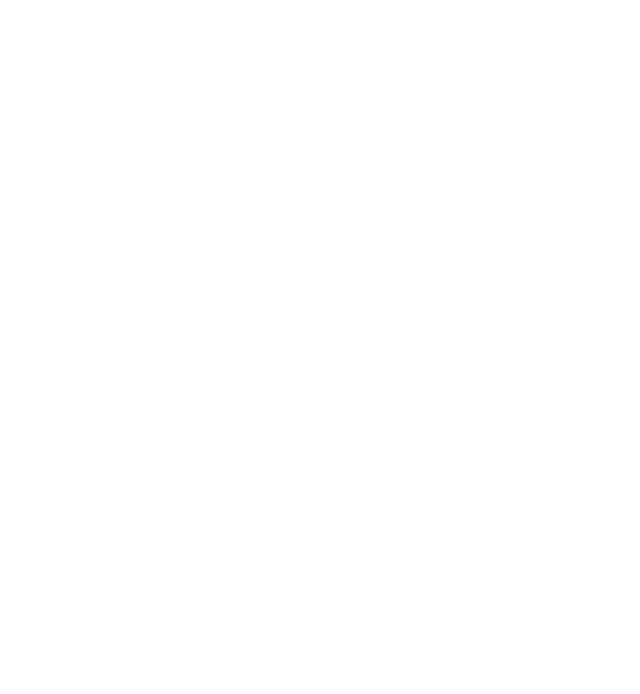
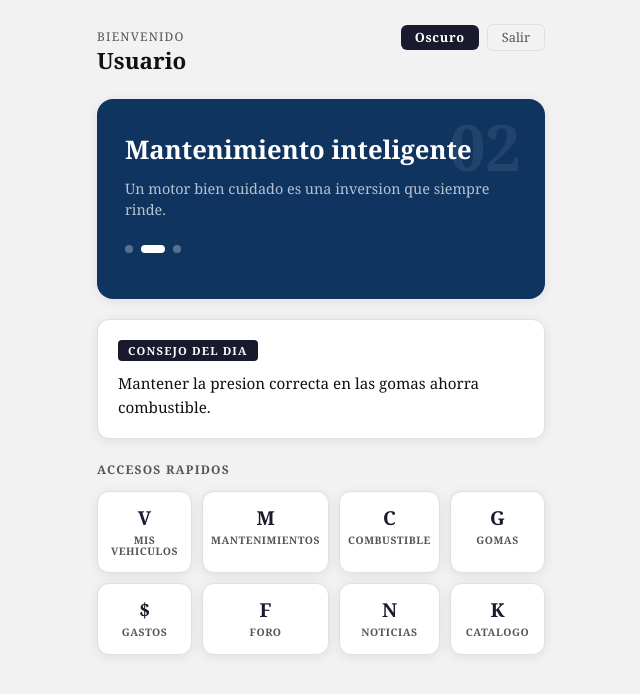
Before and after one commit to jorgematos27/autozone-itla, a React (Vite) app: page /dashboard in a window 1280 px wide. Shown: the top 694 px of the page, without its empty margins (319-959 px from the left). Built offline with nearby package versions, Linux system fonts and the light colour scheme.

Commit message:
Dashboard en su fase inicial agregado, diseño muy basico

```diff
--- a/src/App.tsx
+++ b/src/App.tsx
@@ -5,6 +5,7 @@
 import Registro from './pages/Registro/Registro';
 import Activar from './pages/Activar/Activar';
 import Login from './pages/Login/Login';
+import Dashboard from './pages/Dashboard/Dashboard';
 /* Core CSS required for Ionic components to work properly */
 import '@ionic/react/css/core.css';
 
@@ -54,6 +55,10 @@
     <Activar />
   </Route>
 
+  <Route exact path="/dashboard">
+    <Dashboard />
+  </Route>
+
 </IonRouterOutlet>
     </IonReactRouter>
   </IonApp>
--- /dev/null
+++ b/src/pages/Dashboard/Dashboard.css
@@ -0,0 +1,235 @@
+/* Variables por tema */
+body[data-tema="claro"] {
+  --fondo: #f2f2f2;
+  --fondo-card: #ffffff;
+  --texto-primario: #111111;
+  --texto-secundario: #555555;
+  --borde: #e0e0e0;
+  --sombra: 0 2px 12px rgba(0, 0, 0, 0.08);
+  --acento: #1a1a2e;
+  --acento-texto: #ffffff;
+  --btn-tema-fondo: #1a1a2e;
+  --btn-tema-texto: #ffffff;
+  --tag-fondo: #1a1a2e;
+  --tag-texto: #ffffff;
+}
+
+body[data-tema="oscuro"],
+body:not([data-tema]) {
+  --fondo: #0d0d0d;
+  --fondo-card: #1a1a1a;
+  --texto-primario: #f0f0f0;
+  --texto-secundario: #888888;
+  --borde: #2a2a2a;
+  --sombra: 0 2px 12px rgba(0, 0, 0, 0.4);
+  --acento: #e63946;
+  --acento-texto: #ffffff;
+  --btn-tema-fondo: #f0f0f0;
+  --btn-tema-texto: #111111;
+  --tag-fondo: #e63946;
+  --tag-texto: #ffffff;
+}
+
+.dash-content {
+  --background: var(--fondo);
+}
+
+.dash-wrapper {
+  max-width: 480px;
+  margin: 0 auto;
+  padding: 24px 16px 40px;
+  font-family: 'Georgia', serif;
+}
+
+/* Header */
+.dash-header {
+  display: flex;
+  justify-content: space-between;
+  align-items: flex-start;
+  margin-bottom: 24px;
+}
+
+.dash-label {
+  font-size: 0.75rem;
+  text-transform: uppercase;
+  letter-spacing: 0.1em;
+  color: var(--texto-secundario);
+}
+
+.dash-nombre {
+  font-size: 1.4rem;
+  font-weight: 700;
+  color: var(--texto-primario);
+  margin: 2px 0 0;
+}
+
+.dash-acciones {
+  display: flex;
+  gap: 8px;
+  align-items: center;
+}
+
+.btn-tema {
+  background: var(--btn-tema-fondo);
+  color: var(--btn-tema-texto);
+  border: none;
+  border-radius: 6px;
+  padding: 6px 14px;
+  font-size: 0.8rem;
+  font-weight: 600;
+  cursor: pointer;
+  letter-spacing: 0.05em;
+}
+
+.btn-salir {
+  background: transparent;
+  color: var(--texto-secundario);
+  border: 1px solid var(--borde);
+  border-radius: 6px;
+  padding: 6px 14px;
+  font-size: 0.8rem;
+  cursor: pointer;
+}
+
+/* Slider */
+.dash-slider {
+  border-radius: 16px;
+  overflow: hidden;
+  margin-bottom: 20px;
+  box-shadow: var(--sombra);
+}
+
+.slide-inner {
+  padding: 36px 28px 32px;
+  transition: background-color 0.6s ease;
+  position: relative;
+  min-height: 200px;
+}
+
+.slide-numero {
+  font-size: 4rem;
+  font-weight: 900;
+  color: rgba(255, 255, 255, 0.08);
+  position: absolute;
+  top: 16px;
+  right: 24px;
+  line-height: 1;
+  font-family: 'Georgia', serif;
+}
+
+.slide-titulo {
+  font-size: 1.6rem;
+  font-weight: 700;
+  color: #ffffff;
+  margin: 0 0 12px;
+  line-height: 1.2;
+  position: relative;
+}
+
+.slide-subtitulo {
+  font-size: 0.9rem;
+  color: rgba(255, 255, 255, 0.7);
+  margin: 0 0 24px;
+  line-height: 1.5;
+  position: relative;
+}
+
+.slide-dots {
+  display: flex;
+  gap: 8px;
+}
+
+.dot {
+  width: 8px;
+  height: 8px;
+  border-radius: 50%;
+  background: rgba(255, 255, 255, 0.3);
+  cursor: pointer;
+  transition: background 0.3s;
+}
+
+.dot.activo {
+  background: #ffffff;
+  width: 24px;
+  border-radius: 4px;
+}
+
+/* Motivacion */
+.dash-motivacion {
+  background: var(--fondo-card);
+  border: 1px solid var(--borde);
+  border-radius: 12px;
+  padding: 18px 20px;
+  margin-bottom: 24px;
+  box-shadow: var(--sombra);
+}
+
+.motiv-tag {
+  display: inline-block;
+  background: var(--tag-fondo);
+  color: var(--tag-texto);
+  font-size: 0.7rem;
+  text-transform: uppercase;
+  letter-spacing: 0.1em;
+  padding: 3px 10px;
+  border-radius: 4px;
+  margin-bottom: 10px;
+  font-weight: 600;
+}
+
+.motiv-texto {
+  color: var(--texto-primario);
+  font-size: 0.95rem;
+  line-height: 1.6;
+  margin: 0;
+}
+
+/* Accesos */
+.seccion-titulo {
+  font-size: 0.75rem;
+  text-transform: uppercase;
+  letter-spacing: 0.1em;
+  color: var(--texto-secundario);
+  margin: 0 0 14px;
+  font-weight: 600;
+}
+
+.accesos-grid {
+  display: grid;
+  grid-template-columns: repeat(4, 1fr);
+  gap: 10px;
+}
+
+.acceso-card {
+  background: var(--fondo-card);
+  border: 1px solid var(--borde);
+  border-radius: 12px;
+  padding: 16px 8px;
+  display: flex;
+  flex-direction: column;
+  align-items: center;
+  gap: 8px;
+  cursor: pointer;
+  box-shadow: var(--sombra);
+  transition: transform 0.15s, box-shadow 0.15s;
+}
+
+.acceso-card:active {
+  transform: scale(0.96);
+}
+
+.acceso-icono {
+  font-size: 1.2rem;
+  font-weight: 900;
+  color: var(--acento);
+  font-family: 'Georgia', serif;
+}
+
+.acceso-label {
+  font-size: 0.65rem;
+  color: var(--texto-secundario);
+  text-align: center;
+  text-transform: uppercase;
+  letter-spacing: 0.05em;
+  font-weight: 600;
+}
--- /dev/null
+++ b/src/pages/Dashboard/Dashboard.tsx
@@ -0,0 +1,153 @@
+import {
+  IonPage, IonContent, IonButton
+} from '@ionic/react';
+import { useState, useEffect } from 'react';
+import { useHistory } from 'react-router-dom';
+import './Dashboard.css';
+
+const slides = [
+  {
+    titulo: 'Conoce tu vehiculo',
+    subtitulo: 'Cada kilometro cuenta. Registra y controla tu historial completo.',
+    bg: '#1a1a2e'
+  },
+  {
+    titulo: 'Mantenimiento inteligente',
+    subtitulo: 'Un motor bien cuidado es una inversion que siempre rinde.',
+    bg: '#0f3460'
+  },
+  {
+    titulo: 'Controla tus gastos',
+    subtitulo: 'Saber cuanto gastas es el primer paso para gastar menos.',
+    bg: '#16213e'
+  }
+];
+
+const motivaciones = [
+  'Revisa el aceite de tu motor cada 5,000 kilometros.',
+  'Mantener la presion correcta en las gomas ahorra combustible.',
+  'Un freno revisado a tiempo puede salvar una vida.',
+  'La bateria de tu vehiculo dura mas si evitas arranques cortos frecuentes.',
+  'Limpiar el filtro de aire mejora el rendimiento del motor.'
+];
+
+const accesos = [
+  { label: 'Mis Vehiculos', ruta: '/vehiculos', icono: 'V' },
+  { label: 'Mantenimientos', ruta: '/mantenimientos', icono: 'M' },
+  { label: 'Combustible', ruta: '/combustible', icono: 'C' },
+  { label: 'Gomas', ruta: '/gomas', icono: 'G' },
+  { label: 'Gastos', ruta: '/gastos', icono: '$' },
+  { label: 'Foro', ruta: '/foro', icono: 'F' },
+  { label: 'Noticias', ruta: '/noticias', icono: 'N' },
+  { label: 'Catalogo', ruta: '/catalogo', icono: 'K' },
+];
+
+const Dashboard: React.FC = () => {
+  const [slideActual, setSlideActual] = useState(0);
+  const [motivacion, setMotivacion] = useState(0);
+  const [oscuro, setOscuro] = useState(() => {
+    return localStorage.getItem('tema') === 'oscuro';
+  });
+  const history = useHistory();
+
+  const usuario = JSON.parse(localStorage.getItem('usuario') || '{}');
+
+  useEffect(() => {
+    const intervaloSlide = setInterval(() => {
+      setSlideActual(prev => (prev + 1) % slides.length);
+    }, 4000);
+    const intervaloMotiv = setInterval(() => {
+      setMotivacion(prev => (prev + 1) % motivaciones.length);
+    }, 5000);
+    return () => {
+      clearInterval(intervaloSlide);
+      clearInterval(intervaloMotiv);
+    };
+  }, []);
+
+  useEffect(() => {
+    document.body.setAttribute('data-tema', oscuro ? 'oscuro' : 'claro');
+    localStorage.setItem('tema', oscuro ? 'oscuro' : 'claro');
+  }, [oscuro]);
+
+  const handleLogout = () => {
+    localStorage.clear();
+    history.push('/login');
+  };
+
+  return (
+    <IonPage>
+      <IonContent className="dash-content">
+        <div className="dash-wrapper">
+
+          {/* Header */}
+          <header className="dash-header">
+            <div className="dash-saludo">
+              <span className="dash-label">Bienvenido</span>
+              <h2 className="dash-nombre">{usuario.nombre || 'Usuario'} {usuario.apellido || ''}</h2>
+            </div>
+            <div className="dash-acciones">
+              <button
+                className="btn-tema"
+                onClick={() => setOscuro(!oscuro)}
+                title="Cambiar tema"
+              >
+                {oscuro ? 'Claro' : 'Oscuro'}
+              </button>
+              <button className="btn-salir" onClick={handleLogout}>
+                Salir
+              </button>
+            </div>
+          </header>
+
+          {/* Slider */}
+          <section className="dash-slider">
+            <div
+              className="slide-inner"
+              style={{ backgroundColor: slides[slideActual].bg }}
+            >
+              <div className="slide-numero">{String(slideActual + 1).padStart(2, '0')}</div>
+              <h1 className="slide-titulo">{slides[slideActual].titulo}</h1>
+              <p className="slide-subtitulo">{slides[slideActual].subtitulo}</p>
+              <div className="slide-dots">
+                {slides.map((_, i) => (
+                  <span
+                    key={i}
+                    className={`dot ${i === slideActual ? 'activo' : ''}`}
+                    onClick={() => setSlideActual(i)}
+                  />
+                ))}
+              </div>
+            </div>
+          </section>
+
+          {/* Motivacion */}
+          <section className="dash-motivacion">
+            <span className="motiv-tag">Consejo del dia</span>
+            <p className="motiv-texto">{motivaciones[motivacion]}</p>
+          </section>
+
+          {/* Accesos rapidos */}
+          <section className="dash-accesos">
+            <h3 className="seccion-titulo">Accesos rapidos</h3>
+            <div className="accesos-grid">
+              {accesos.map((a) => (
+                <button
+                  key={a.ruta}
+                  className="acceso-card"
+                  onClick={() => history.push(a.ruta)}
+                >
+                  <span className="acceso-icono">{a.icono}</span>
+                  <span className="acceso-label">{a.label}</span>
+                </button>
+              ))}
+            </div>
+          </section>
+
+        </div>
+      </IonContent>
+    </IonPage>
+  );
+};
+
+export default Dashboard;
```
